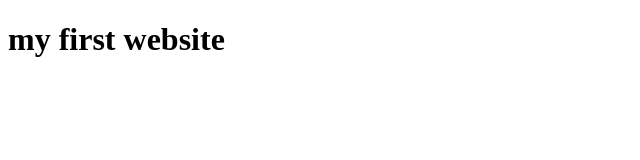
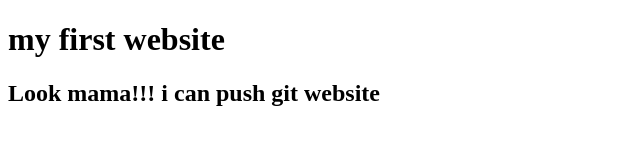
Before and after one commit to ontorna/website, a plain HTML site: page index.html in a window 1280 px wide. Shown: the whole page, without its empty margins (0-640 px from the left). Drawn offline with Linux system fonts and the light colour scheme.

Commit message:
learn git hub

```diff
--- a/index.html
+++ b/index.html
@@ -8,5 +8,6 @@
 </head>
 <body>
     <h1>my first website</h1>
+    <h2>Look mama!!! i can push git website</h2>
 </body>
 </html>
```
